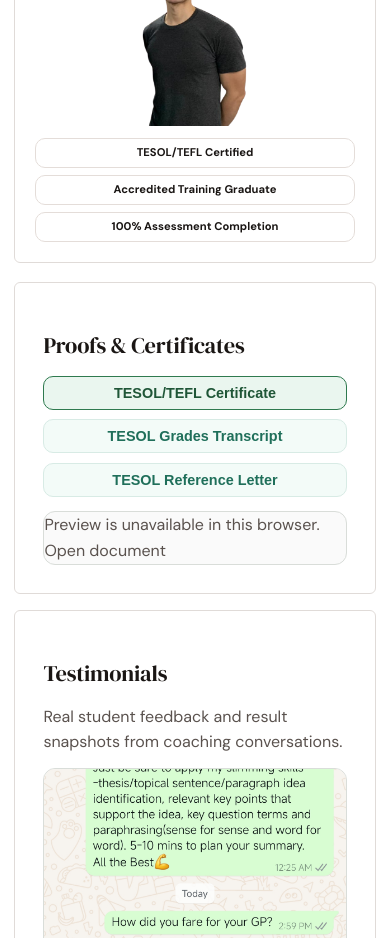
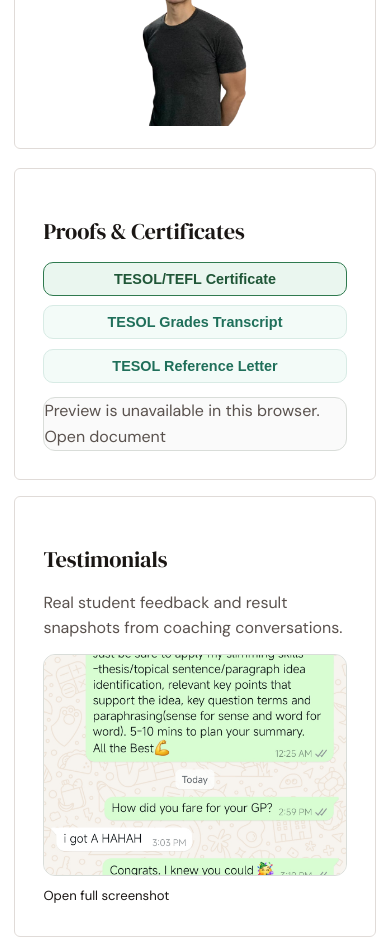
Before and after one commit to zakmero/bryan-coaching-site, a React (Vite) app: page / in a window 390 px wide. Shown: the part 2760-3698 px from the top of the page. Built offline with nearby package versions, Linux system fonts and the light colour scheme.

Commit message:
Remove story credential badges

```diff
--- a/src/AppV2Original.jsx
+++ b/src/AppV2Original.jsx
@@ -193,13 +193,6 @@ const StoryVision = () => {
           alt="Bryan portrait"
           className="v2-story-portrait"
         />
-        <div className="v2-story-authority-block" aria-label="Authority highlights">
-          <div className="v2-story-authority-grid">
-            <div className="v2-story-authority-item">TESOL/TEFL Certified</div>
-            <div className="v2-story-authority-item">Accredited Training Graduate</div>
-            <div className="v2-story-authority-item">100% Assessment Completion</div>
-          </div>
-        </div>
       </article>
 
         <div
--- a/src/indexV2.css
+++ b/src/indexV2.css
@@ -1191,37 +1191,6 @@ object {
   margin-bottom: 0.2rem;
 }
 
-.v2-story-authority-block {
-  margin-top: 0.75rem;
-  margin-bottom: 0.4rem;
-  max-width: 72%;
-}
-
-.v2-story-authority-lead {
-  color: var(--v2-text-secondary);
-  font-size: 1rem;
-  line-height: 1.6;
-  margin-bottom: 0.65rem;
-}
-
-.v2-story-authority-grid {
-  display: grid;
-  grid-template-columns: repeat(3, minmax(0, 1fr));
-  gap: 0.45rem;
-}
-
-.v2-story-authority-item {
-  border: 1px solid #e4ddd9;
-  border-radius: 10px;
-  background: #ffffff;
-  color: var(--v2-text-primary);
-  font-size: 0.76rem;
-  font-weight: 700;
-  line-height: 1.35;
-  padding: 0.45rem 0.55rem;
-  text-align: center;
-}
-
 .v2-story-portrait {
   position: absolute;
   right: 0.2rem;
@@ -1775,26 +1744,6 @@ object {
     padding-left: 1rem;
     text-align: left;
   }
-  .v2-story-authority-block {
-    max-width: 100%;
-    margin-top: 0.1rem;
-    margin-bottom: 0;
-    text-align: center;
-  }
-  .v2-story-authority-lead {
-    font-size: 0.9rem;
-    line-height: 1.5;
-    margin-bottom: 0.5rem;
-  }
-  .v2-story-authority-grid {
-    grid-template-columns: 1fr;
-    gap: 0.4rem;
-  }
-  .v2-story-authority-item {
-    text-align: center;
-    font-size: 0.74rem;
-    padding: 0.42rem 0.58rem;
-  }
   .v2-story-portrait {
     position: static;
     width: min(60vw, 220px);
@@ -1867,12 +1816,6 @@ object {
     font-size: 0.86rem;
     line-height: 1.42;
   }
-  .v2-story-authority-lead {
-    font-size: 0.84rem;
-  }
-  .v2-story-authority-item {
-    font-size: 0.7rem;
-  }
 
   .v2-story-portrait {
     width: min(62vw, 200px);
```
